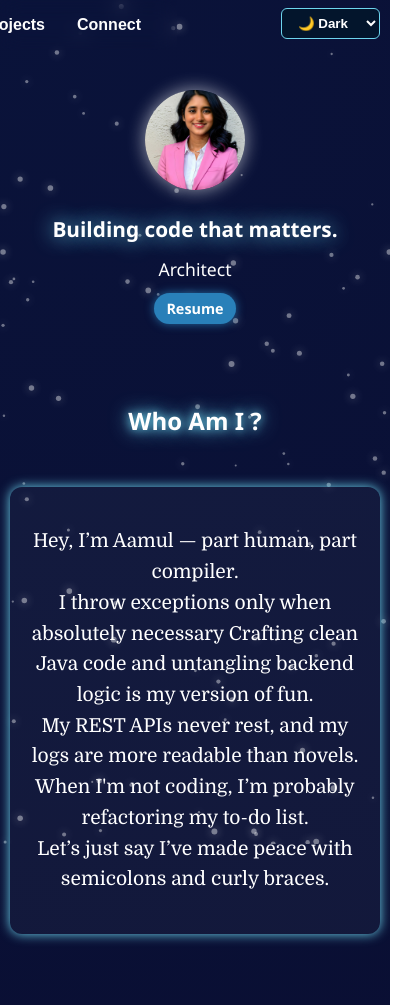
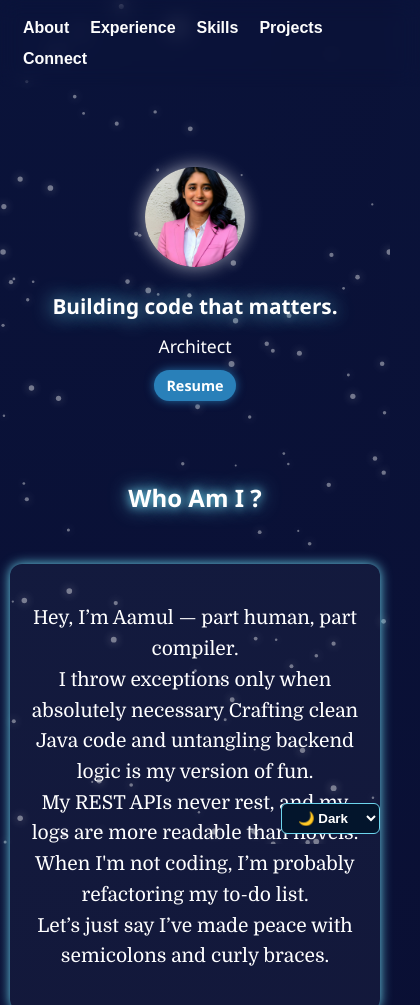
Before and after one commit to AamulSri/portfolio, a plain HTML site: page index.html in a window 390 px wide. Shown: the top 1005 px of the page, 420 px wide, since content can reach past the window. Drawn offline with Linux system fonts and the light colour scheme.

Commit message:
mobile response changes

```diff
--- a/index.html
+++ b/index.html
@@ -9,6 +9,10 @@
 
 </head>
 <body class="dark-theme">
+  <script>
+    const savedTheme = localStorage.getItem("preferredTheme") || "dark";
+    document.body.className = savedTheme + "-theme";
+  </script>
   <canvas id="bgCanvas"></canvas>
 
 <!--Menu-->
--- a/script.js
+++ b/script.js
@@ -166,11 +166,23 @@ function toggleBackgroundEffect(theme) {
 toggleBackgroundEffect("dark"); // default
 animateCanvas();
 
-// Set theme on page load
-const savedTheme = localStorage.getItem("preferredTheme") || "dark";
-document.body.className = savedTheme + "-theme";
-toggleBackgroundEffect(savedTheme);
-document.getElementById("themeSelect").value = savedTheme;
+//theme switch
+document.addEventListener("DOMContentLoaded", () => {
+  const themeSelect = document.getElementById("themeSelect");
+  const savedTheme = localStorage.getItem("preferredTheme") || "dark";
+
+  document.body.className = savedTheme + "-theme";
+  themeSelect.value = savedTheme;
+  toggleBackgroundEffect(savedTheme);
+
+  themeSelect.addEventListener("change", function () {
+    const selectedTheme = this.value;
+    document.body.className = selectedTheme + "-theme";
+    localStorage.setItem("preferredTheme", selectedTheme);
+    toggleBackgroundEffect(selectedTheme);
+    resizeCanvas();
+  });
+});
 
 // Ensure animations load properly on theme switch
 document.getElementById("themeSelect").addEventListener("change", function () {
--- a/style.css
+++ b/style.css
@@ -56,7 +56,7 @@ body.light-theme .theme-toggle select {
 /* Intro Section */
 .intro {
   text-align: center;
-  padding: 40px 20px 20px;
+  padding: 80px 20px 20px;
   margin-top: 0;
 }
 .profile-pic {
@@ -252,7 +252,8 @@ a:hover {
   }
 
   .theme-toggle {
-    top: 8px;
+    top: auto;
+    bottom: 10px; /* Push it to bottom */
     right: 10px;
   }
 
@@ -265,6 +266,26 @@ a:hover {
     font-size: 1.5rem;
   }
 
+ .navbar {
+    display: flex;
+    flex-direction: row;
+    justify-content: space-evenly; /* spread buttons evenly */
+    flex-wrap: nowrap;             /* force same line */
+    padding: 8px 10px;
+    width: 100vw;
+    overflow-x: auto;              /* if space is tight, allow horizontal scroll */
+    scrollbar-width: none;         /* hide scrollbar on Firefox */
+  }
+
+  .navbar::-webkit-scrollbar {
+    display: none;                 /* hide scrollbar on Chrome */
+  }
+
+  .nav-btn {
+    font-size: 0.85rem;
+    padding: 4px 8px;
+    white-space: nowrap;
+  }
 
   * {
     transition-duration: 0.1s !important;
@@ -282,10 +303,12 @@ a:hover {
 /* Navigation Menu */
 .navbar {
   display: flex;
-  justify-content: flex-end;
-  gap: 20px;
-  padding: 15px 30px;
-  width: 30%;
+  flex-direction: row;
+  flex-wrap: wrap;
+  justify-content: left;
+  gap: 5px;
+  padding: 15px;
+  width: 100%;
   top: 0;
   z-index: 999;
   backdrop-filter: blur(10px);
```
